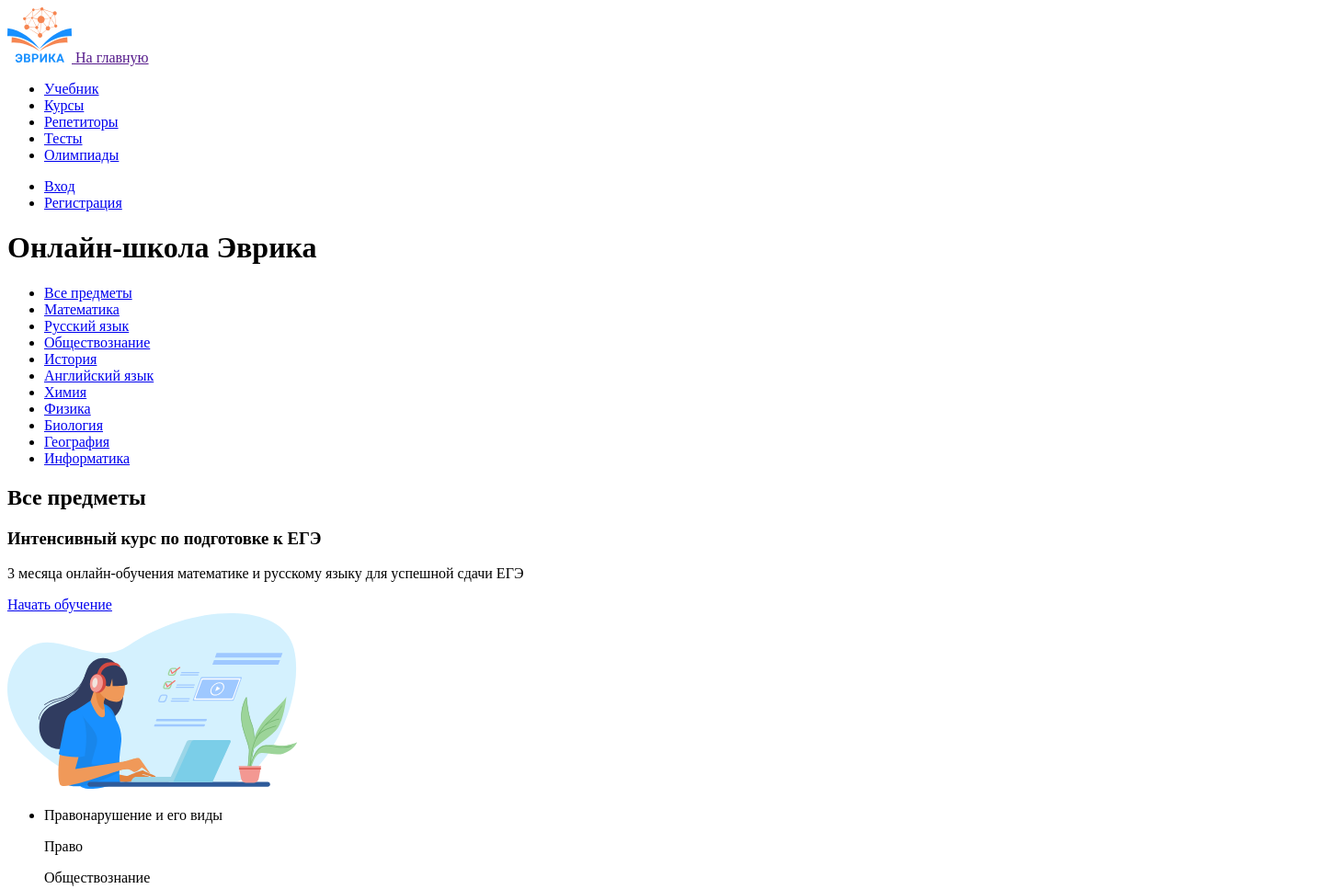
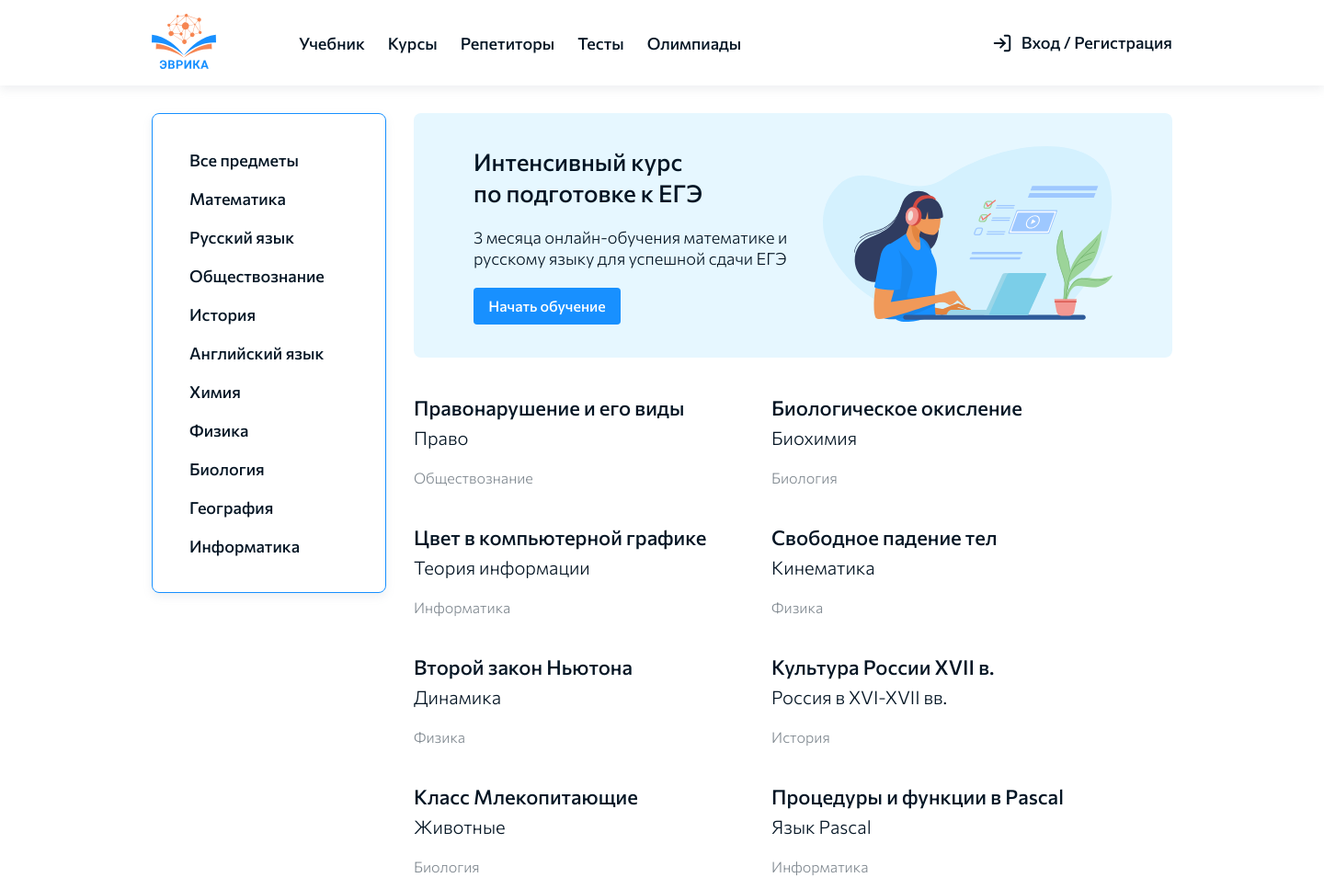
Before and after one commit to VKozhura/cards, a plain HTML site: page multilayer-layout04/sidebar/index.html in a window 1280 px wide. Shown: the top 967 px of the page at 92% size, 1440 px wide, since content can reach past the window. Drawn offline with Linux system fonts and the light colour scheme.

Commit message:
Липкий сайдбар: стили

```diff
--- a/multilayer-layout04/sidebar/index.html
+++ b/multilayer-layout04/sidebar/index.html
@@ -15,12 +15,11 @@
 	</head>
 	<body>
 		<header class="site-header">
-			<div class="site-header-wrapper container">
+			<nav class="site-header__nav container">
 				<a href="" class="site-header__logo">
 					<img src="img/logo.svg" alt="Логотип сайта" width="70" height="60" />
 					<span class="visually-hidden">На главную</span>
 				</a>
-				<nav class="site-header__nav">
 				<ul class="site-nav">
 					<li class="site-nav__item"><a class="site-nav__link" href="#">Учебник</a></li>
 					<li class="site-nav__item"><a class="site-nav__link" href="#">Курсы</a></li>
@@ -33,7 +32,6 @@
 					<li class="user-nav__item"><a href="#" class="user-nav__link">Регистрация</a></li>
 				</ul>
 			</nav>
-			</div>
 		</header>
 		<main class="site-main">
 			<h1 class="visually-hidden">Онлайн-школа Эврика</h1>
@@ -69,7 +67,7 @@
 							<p class="promo-block__text">
 								3 месяца онлайн-обучения математике и русскому языку для успешной сдачи ЕГЭ
 							</p>
-							<a href="#" class="promo-block__button button">Начать обучение</a>
+							<a href="#" class="promo-block__button">Начать обучение</a>
 						</div>
 						<div class="promo-block__img">
 							<img
--- a/multilayer-layout04/sidebar/style.css
+++ b/multilayer-layout04/sidebar/style.css
@@ -0,0 +1,241 @@
+body {
+	margin: 0;
+	min-width: 1440px;
+
+	font-family: "Commissioner", "Arial", sans-serif;
+	font-size: 18px;
+	line-height: 20px;
+	font-weight: 500;
+	color: #041524;
+}
+
+.visually-hidden {
+	position: absolute;
+	width: 1px;
+	height: 1px;
+	margin: -1px;
+	border: 0;
+	padding: 0;
+	white-space: nowrap;
+	clip-path: inset(100%);
+	clip: rect(0 0 0 0);
+	overflow: hidden;
+}
+
+.container {
+	width: 1110px;
+	padding: 0 50px;
+	margin: 0 auto;
+}
+
+.site-header {
+	padding: 15px 0;
+	box-shadow: 0px 4px 10px rgba(173, 181, 189, 0.21);
+}
+
+.site-header__nav {
+	display: flex;
+	align-items: center;
+}
+
+.site-header__logo {
+	flex-shrink: 0;
+	margin-right: 90px;
+	transition: opacity 0.3ms ease-in;
+}
+
+.site-header__logo:hover {
+	transition: opacity 0.3ms ease;
+	opacity: 0.7;
+}
+
+.site-nav {
+	margin: 0;
+	padding: 0;
+	display: flex;
+	list-style: none;
+}
+
+.site-nav__item:not(:last-of-type) {
+	margin-right: 25px;
+}
+
+.site-nav__link {
+	text-decoration: none;
+	font-family: "Commissioner", "Arial", sans-serif;
+	font-size: 18px;
+	line-height: 20px;
+	font-weight: 500;
+	color: #041524;
+	transition: color 0.3s;
+}
+
+.site-nav__link:hover {
+	transition: color 0.3s;
+	color: #1890ff;
+}
+
+.user-nav {
+	margin: 0;
+	margin-left: auto;
+	padding: 0 0 0 32px;
+	display: flex;
+	list-style: none;
+}
+
+.user-nav::before {
+	content: "";
+	width: 22px;
+	height: 22px;
+	margin-right: 10px;
+	background-image: url("img/log-in-icon.svg");
+	background-repeat: no-repeat;
+	background-position: center;
+}
+
+.user-nav__item + .user-nav__item::before {
+	content: "\00a0/\00a0";
+}
+
+.user-nav__link {
+	text-decoration: none;
+	font-family: "Commissioner", "Arial", sans-serif;
+	font-size: 18px;
+	line-height: 20px;
+	font-weight: 500;
+	color: #041524;
+	transition: color 0.3s;
+}
+
+.user-nav__link:hover {
+	transition: color 0.3s;
+	color: #1890ff;
+}
+
+.site-main-wrapper {
+	display: flex;
+	padding-top: 30px;
+}
+
+.main-sidebar {
+	position: sticky;
+	top: 0;
+	box-sizing: border-box;
+	min-width: 255px;
+	padding: 29px 0;
+	margin-right: 30px;
+	align-self: flex-start;
+	border: 1px solid #1890ff;
+	border-radius: 8px;
+	box-shadow: 0px 4px 10px rgba(144, 157, 169, 0.15);
+}
+
+.sidebar-nav {
+	padding: 0;
+	margin: 0;
+	list-style: none;
+	display: flex;
+	flex-direction: column;
+	flex-wrap: wrap;
+}
+
+.sidebar-nav__link {
+	display: flex;
+	padding-top: 11px;
+	padding-bottom: 11px;
+	padding-left: 40px;
+
+	text-decoration: none;
+	font-family: "Commissioner", "Arial", sans-serif;
+	font-size: 18px;
+	line-height: 20px;
+	font-weight: 500;
+	color: #041524;
+	transition: color 0.3s;
+}
+
+.sidebar-nav__link:hover {
+	background-color: #e6f7ff;
+	box-shadow: inset 3px 0px 0px #1890ff;
+}
+
+.main-content__promo-block {
+	padding: 36px 65px;
+	display: grid;
+	grid-auto-flow: column;
+	column-gap: 13px;
+	background: #e6f7ff;
+	border-radius: 8px;
+}
+
+.promo-block__info {
+	display: flex;
+	flex-direction: column;
+	justify-content: space-between;
+}
+
+.promo-block__title {
+	margin: 0;
+	width: 250px;
+	font-weight: 500;
+	font-size: 26px;
+	line-height: 34px;
+}
+
+.promo-block__text {
+	margin: 0;
+	font-weight: 300;
+	font-size: 18px;
+	line-height: 23px;
+}
+
+.promo-block__button {
+	display: block;
+	max-width: 160px;
+	box-sizing: border-box;
+	padding: 9px 2px 10px 2px;
+	text-align: center;
+	background-color: #1890ff;
+	border-radius: 4px;
+	color: #ffffff;
+	text-decoration: none;
+	font-weight: 500;
+	font-size: 16px;
+	line-height: 21px;
+}
+
+.subject-list {
+	display: grid;
+	grid-template-columns: auto auto;
+	row-gap: 40px;
+	margin: 0;
+	padding: 40px 0;
+	list-style: none;
+}
+
+.subject__theme {
+	margin: 0;
+	margin-bottom: 5px;
+	font-weight: 500;
+	font-size: 22px;
+	line-height: 29px;
+}
+
+.subject__unit {
+	margin: 0;
+	font-weight: 300;
+	font-size: 20px;
+	line-height: 26px;
+}
+
+.subject__title {
+	margin: 0;
+	margin-top: 20px;
+	font-weight: 300;
+	font-size: 16px;
+	line-height: 21px;
+
+	color: #041524;
+
+	opacity: 0.5;
+}
```
Lines whose indentation alone changed are shown as unchanged.
